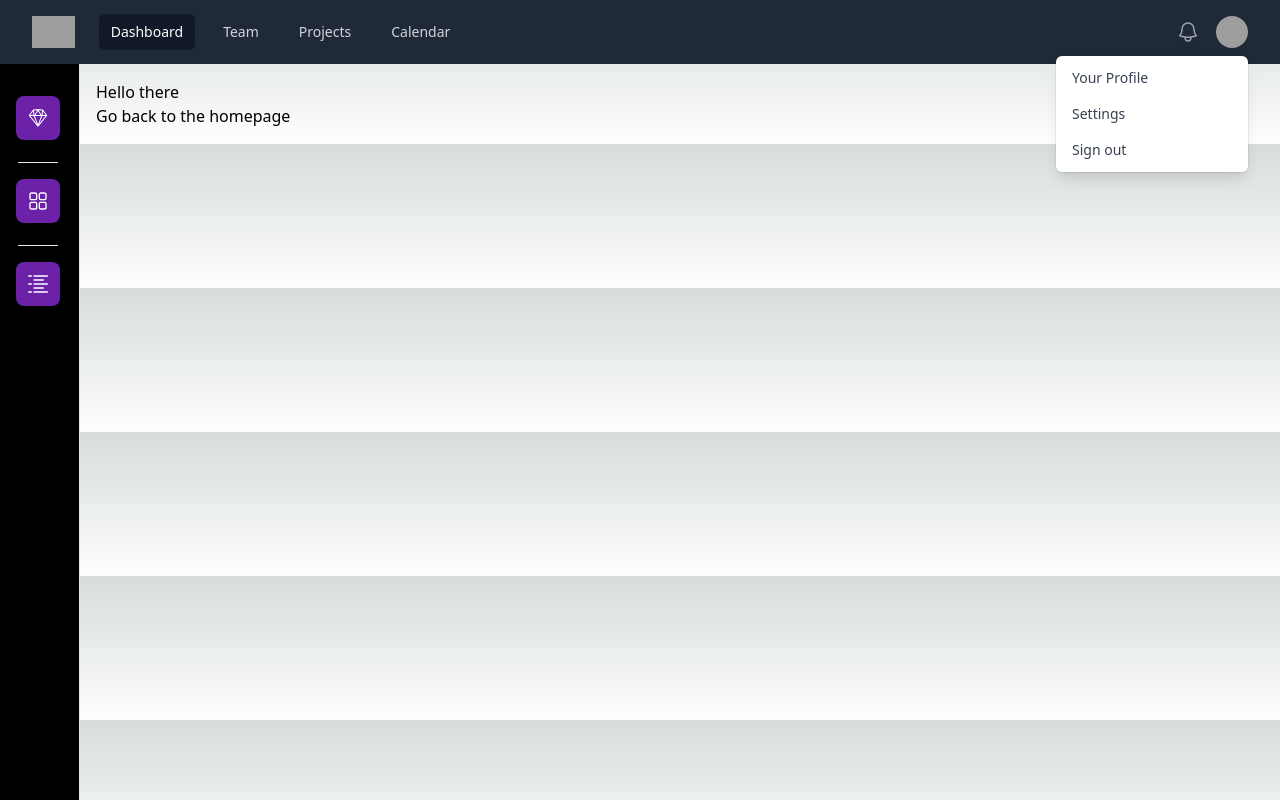
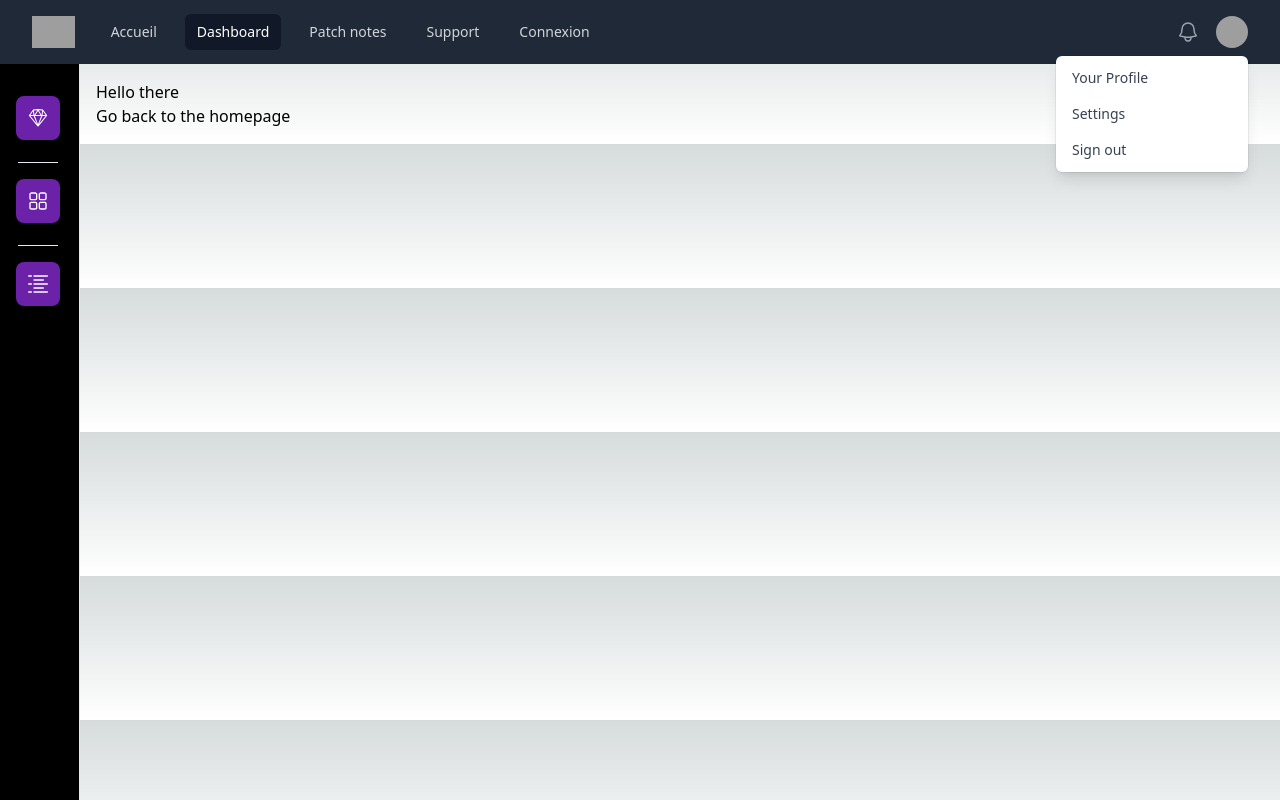
Before and after one commit to Tirraa/dashboard_rtm, a Next.js app: page /dashboard in a window 1280 px wide. Built offline with nearby package versions, Linux system fonts and the light colour scheme; grey boxes are pictures that could not be loaded.

Commit message:
add: navbar buttons generator PoC

```diff
--- /dev/null
+++ b/src/app/_components/NavbarButton.tsx
@@ -0,0 +1,24 @@
+'use client';
+
+import Link from 'next/link';
+import { usePathname } from 'next/navigation';
+import { FunctionComponent } from 'react';
+import { NavDataRouteTitleGetter } from '../_types/NavData';
+
+interface NavbarButtonProps {
+  href: string;
+  title: NavDataRouteTitleGetter;
+}
+
+const active = { className: 'bg-gray-900 text-white rounded-md px-3 py-2 text-sm font-medium' };
+const inactive = { className: 'text-gray-300 hover:bg-gray-700 hover:text-white rounded-md px-3 py-2 text-sm font-medium' };
+
+const NavbarButton: FunctionComponent<NavbarButtonProps> = ({ href, title }) => {
+  const currentPathname = usePathname();
+  const activeStateCls = currentPathname === href ? active : inactive;
+  const p = { href, ...activeStateCls };
+
+  return <Link {...p}>{title()}</Link>;
+};
+
+export default NavbarButton;
--- a/src/app/_components/SitewideNavbar.tsx
+++ b/src/app/_components/SitewideNavbar.tsx
@@ -1,6 +1,7 @@
 'use client';
 
 import { FunctionComponent } from 'react';
+import navbarElements from '../_config/SitewideNavbar/sitewideNavbarRoutesComponents';
 
 interface SitewideNavbarProps {}
 
@@ -32,18 +33,7 @@ export const SitewideNavbar: FunctionComponent<SitewideNavbarProps> = () => {
             </div>
             <div className="hidden sm:ml-6 sm:block">
               <div className="flex space-x-4">
-                <a href="#" className="bg-gray-900 text-white rounded-md px-3 py-2 text-sm font-medium" aria-current="page">
-                  Dashboard
-                </a>
-                <a href="#" className="text-gray-300 hover:bg-gray-700 hover:text-white rounded-md px-3 py-2 text-sm font-medium">
-                  Team
-                </a>
-                <a href="#" className="text-gray-300 hover:bg-gray-700 hover:text-white rounded-md px-3 py-2 text-sm font-medium">
-                  Projects
-                </a>
-                <a href="#" className="text-gray-300 hover:bg-gray-700 hover:text-white rounded-md px-3 py-2 text-sm font-medium">
-                  Calendar
-                </a>
+                <>{navbarElements}</>
               </div>
             </div>
           </div>
--- /dev/null
+++ b/src/app/_config/SitewideNavbar/routesImpl.tsx
@@ -0,0 +1,26 @@
+import getSlashEnvelope from '@/app/_lib/getSlashEnvelope';
+import { dashboardRouteBase } from '@/app/dashboard/_config/routesImpl';
+import { SitewideNavbarRoutes, SitewideNavbarRoutesTitles } from './utils/RoutesMapping';
+
+export const sitewideNavbarRouteBase = '/';
+const b = getSlashEnvelope(sitewideNavbarRouteBase);
+
+// {ToDo} i18n this?
+export const sitewideNavbarRoutes: SitewideNavbarRoutes = {
+  HOME_PAGE: b,
+  DASHBOARD_PAGE: dashboardRouteBase,
+  PATCH_NOTES_PAGE: b + 'patch-notes',
+  SUPPORT_PAGE: b + 'support',
+  LOGIN_PAGE: b + 'login'
+};
+
+// {ToDo} i18n this!
+export const sitewideNavbarRoutesTitles: SitewideNavbarRoutesTitles = {
+  HOME_PAGE: () => 'Accueil',
+  DASHBOARD_PAGE: () => 'Dashboard',
+  PATCH_NOTES_PAGE: () => 'Patch notes',
+  SUPPORT_PAGE: () => 'Support',
+  LOGIN_PAGE: () => 'Connexion'
+};
+
+export default sitewideNavbarRoutes;
--- /dev/null
+++ b/src/app/_config/SitewideNavbar/sitewideNavbarRoutesComponents.tsx
@@ -0,0 +1,10 @@
+import NavbarButton from '@/app/_components/NavbarButton';
+import getComputedNavData from '@/app/_lib/getComputedNavData';
+import sitewideNavbarRoutes, { sitewideNavbarRoutesTitles } from './routesImpl';
+
+const computedNavData = getComputedNavData(sitewideNavbarRoutes, sitewideNavbarRoutesTitles);
+export const navbarElements = computedNavData.map(({ getTitle: title, getPath: href }) => {
+  return <NavbarButton key={`navbar-btn-${title}${href}`} title={title} href={href} />;
+});
+
+export default navbarElements;
--- /dev/null
+++ b/src/app/_config/SitewideNavbar/utils/RoutesMapping.ts
@@ -0,0 +1,6 @@
+import { RouteDefinition, RouteTitles } from '@/app/_types/RoutesMapping';
+
+type SitewideNavbarRoutesKeys = 'HOME_PAGE' | 'DASHBOARD_PAGE' | 'PATCH_NOTES_PAGE' | 'SUPPORT_PAGE' | 'LOGIN_PAGE';
+
+export type SitewideNavbarRoutes = RouteDefinition<SitewideNavbarRoutesKeys>;
+export type SitewideNavbarRoutesTitles = RouteTitles<keyof SitewideNavbarRoutes>;
--- /dev/null
+++ b/src/app/_lib/getComputedNavData.ts
@@ -0,0 +1,17 @@
+import { NavDataEntities, NavDataEntity, NavDataRoutesTitles } from '../_types/NavData';
+import RoutesTypesUnion from '../_types/RoutesTypesUnion';
+
+export function getComputedNavData(routes: RoutesTypesUnion, routesTitles: NavDataRoutesTitles) {
+  const computedNavData: NavDataEntities = [];
+
+  for (let k in routes) {
+    const currentComputedNavData: NavDataEntity = {
+      getPath: routes[k as keyof RoutesTypesUnion],
+      getTitle: () => routesTitles[k]()
+    };
+    computedNavData.push(currentComputedNavData);
+  }
+  return computedNavData;
+}
+
+export default getComputedNavData;
--- /dev/null
+++ b/src/app/_types/RoutesTypesUnion.ts
@@ -0,0 +1,5 @@
+import { SitewideNavbarRoutes } from '../_config/SitewideNavbar/utils/RoutesMapping';
+import { DashboardRoutes } from '../dashboard/_config/utils/RoutesMapping';
+
+export type RoutesTypesUnion = DashboardRoutes | SitewideNavbarRoutes;
+export default RoutesTypesUnion;
--- a/src/app/dashboard/_config/utils/RoutesMapping.ts
+++ b/src/app/dashboard/_config/utils/RoutesMapping.ts
@@ -1,7 +1,15 @@
-import { RouteDefinition, RouteReactElement, RouteTitles } from '@/app/_types/RoutesMapping';
+import { NavDataRouteTitleGetter } from '@/app/_types/NavData';
+import { ReactElement } from 'react';
 
-type DashboardRoutesKeys = 'BASE_PAGE' | 'FOO_PAGE' | 'BAR_PAGE';
+export type DashboardRoutes = {
+  BASE_PAGE: string;
+  FOO_PAGE: string;
+  BAR_PAGE: string;
+};
 
-export type DashboardRoutes = RouteDefinition<DashboardRoutesKeys>;
-export type DashboardRoutesTitles = RouteTitles<keyof DashboardRoutes>;
-export type DashboardRoutesSidebarReactElements = RouteReactElement<keyof DashboardRoutes>;
+export type DashboardRoutesTitles = {
+  [Property in keyof DashboardRoutes]: NavDataRouteTitleGetter;
+};
+export type DashboardRoutesSidebarReactElements = {
+  [Property in keyof DashboardRoutes]: ReactElement;
+};
```
